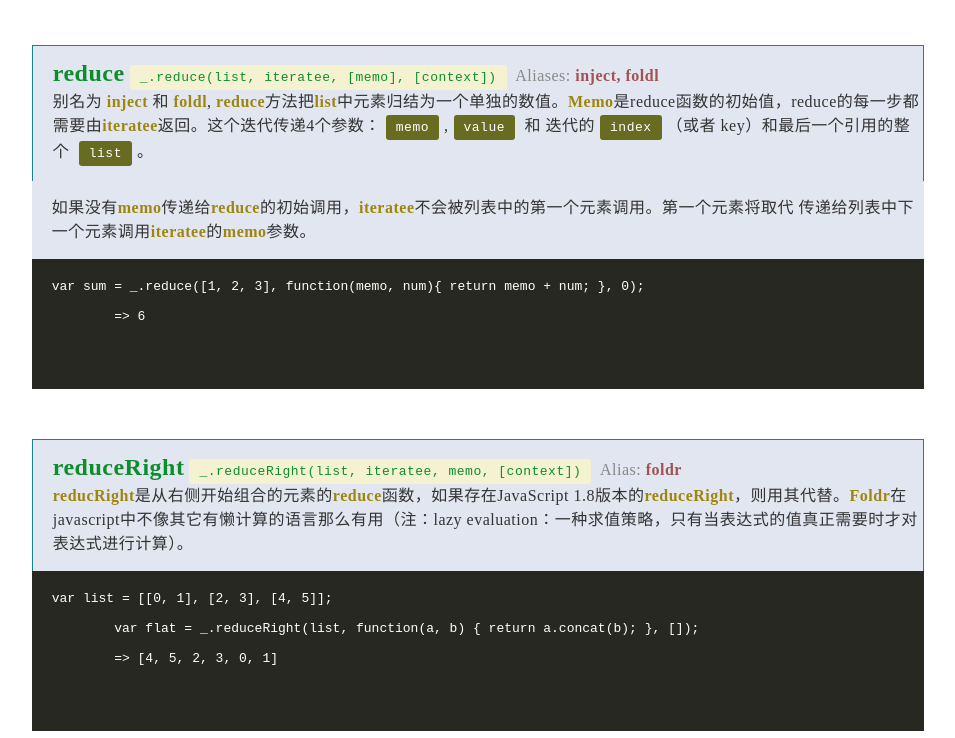
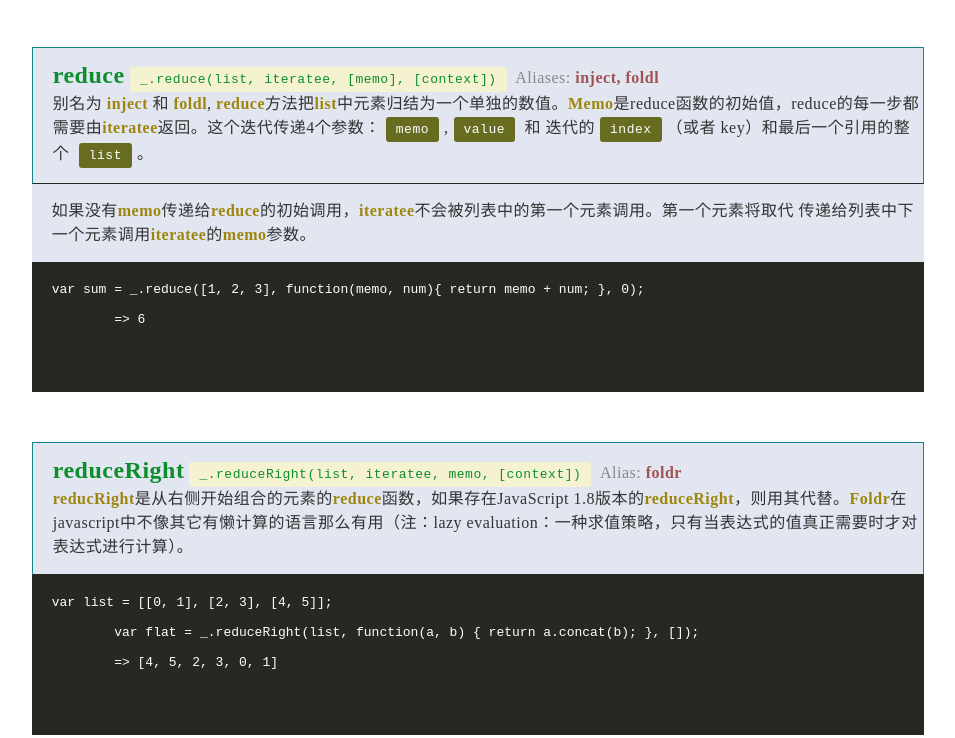
Before and after one commit to 9kg/underscore, a plain HTML site: page index.html in a window 1280 px wide. Shown: the part 935-1673 px from the top of the page, without its empty margins (277-1232 px from the left). Drawn offline with nearby package versions, Linux system fonts and the light colour scheme.

Commit message:
Update index.html

```diff
--- a/index.html
+++ b/index.html
@@ -124,7 +124,7 @@
     .container p[id] {
       margin-top: 50px;
       border: 1px solid #168589;
-      border-bottom: none;
+      border-bottom: 1px solid #272822;
     }
     .container p[id] .header {
       font-size: 1.5em;
```
